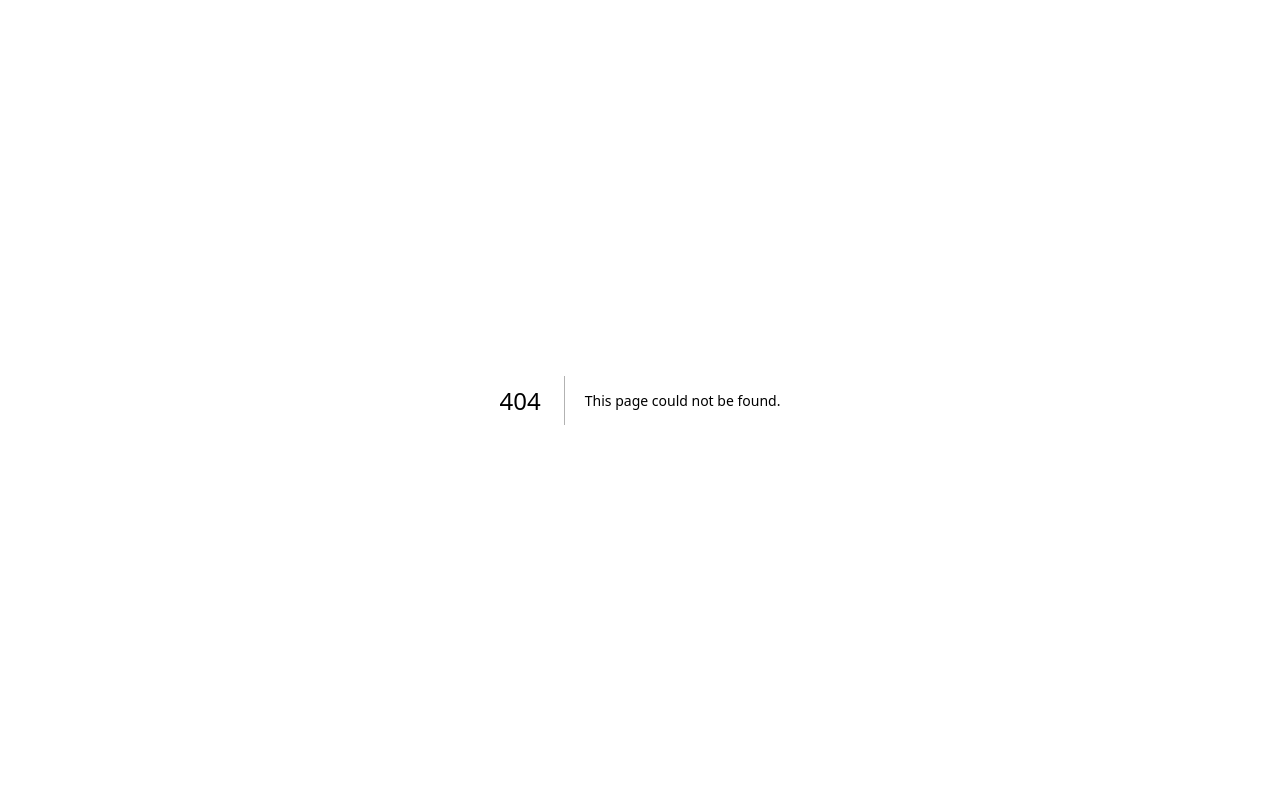
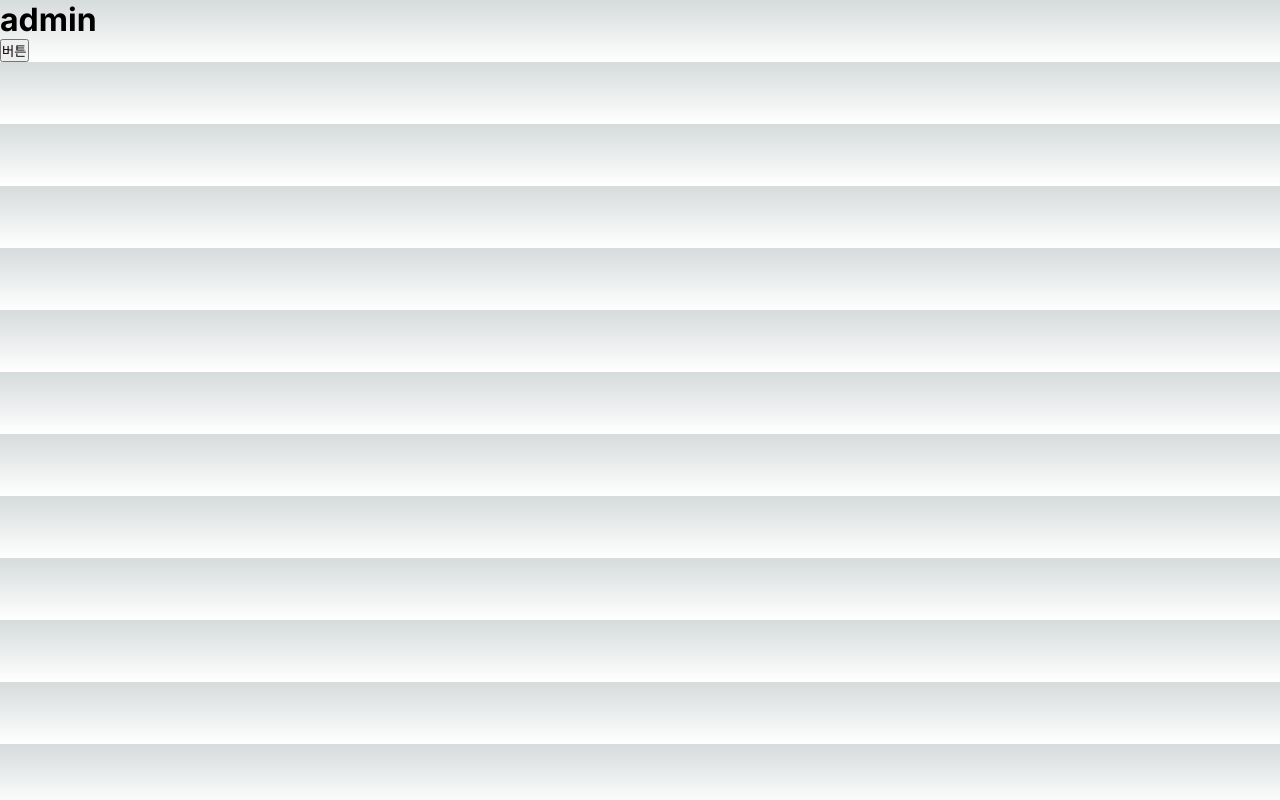
Before and after one commit to azure-553/jini-log, a Next.js app: page /admin in a window 1280 px wide. Before the commit this address had no page. Built offline with nearby package versions, Linux system fonts and the light colour scheme.

Commit message:
set : 프로젝트 세팅

```diff
--- /dev/null
+++ b/app/(route)/admin/page.tsx
@@ -0,0 +1,10 @@
+import { Button } from "@/app/_components/button";
+
+export default function Admin() {
+  return (
+    <main>
+      <h1>admin</h1>
+      <Button />
+    </main>
+  );
+}
--- /dev/null
+++ b/app/_components/button.tsx
@@ -0,0 +1,3 @@
+export const Button = () => {
+  return <button>버튼</button>;
+};
```
Also changed, not shown: app/(route)/main/page.module.css (renamed from app/page.module.css), app/(route)/main/page.tsx (renamed from app/page.tsx).
